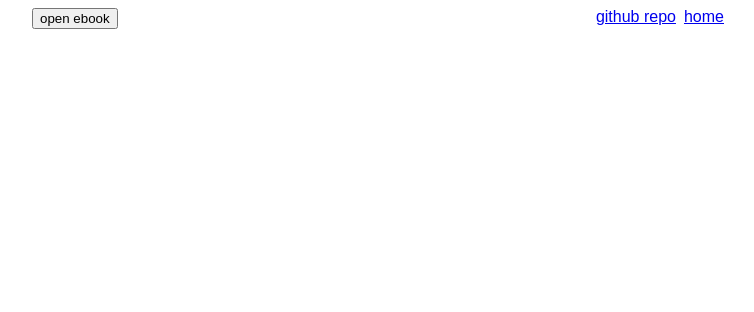
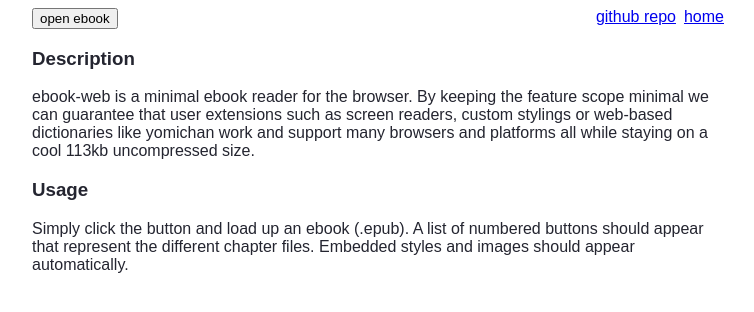
Before and after one commit to Kraballa/ebook-web, a Svelte app: page / in a window 1280 px wide. Shown: the top 312 px of the page, without its empty margins (258-1012 px from the left). Built offline with nearby package versions, Linux system fonts and the light colour scheme.

Commit message:
display info when no ebook is open

```diff
--- a/src/App.svelte
+++ b/src/App.svelte
@@ -6,6 +6,7 @@
     import JSZip from "jszip";
     import { parseSpine } from "./lib/parseSpine";
     import ProgressHint from "./lib/ProgressHint.svelte";
+    import Info from "./lib/Info.svelte";
 
     let epubFile = null;
     let epubChapters = [];
@@ -35,6 +36,8 @@
         <Chapter bind:epubZip bind:epubChapters bind:chapterIndex />
         <Navigator bind:chapterIndex bind:epubChapters />
         <ProgressHint />
+    {:else}
+        <Info/>
     {/if}
 </div>
 
--- /dev/null
+++ b/src/lib/Info.svelte
@@ -0,0 +1,17 @@
+<h3>Description</h3>
+<div>
+    <it>ebook-web</it> is a minimal ebook reader for the browser. By keeping the feature scope minimal we can guarantee that
+    user extensions such as screen readers, custom stylings or web-based dictionaries like yomichan work and support many
+    browsers and platforms all while staying on a cool 113kb uncompressed size.
+</div>
+<h3>Usage</h3>
+<div>
+    Simply click the button and load up an ebook (.epub). A list of numbered buttons should appear that represent the
+    different chapter files. Embedded styles and images should appear automatically.
+</div>
+
+<style>
+    div {
+        margin-bottom: 12px;
+    }
+</style>
```
